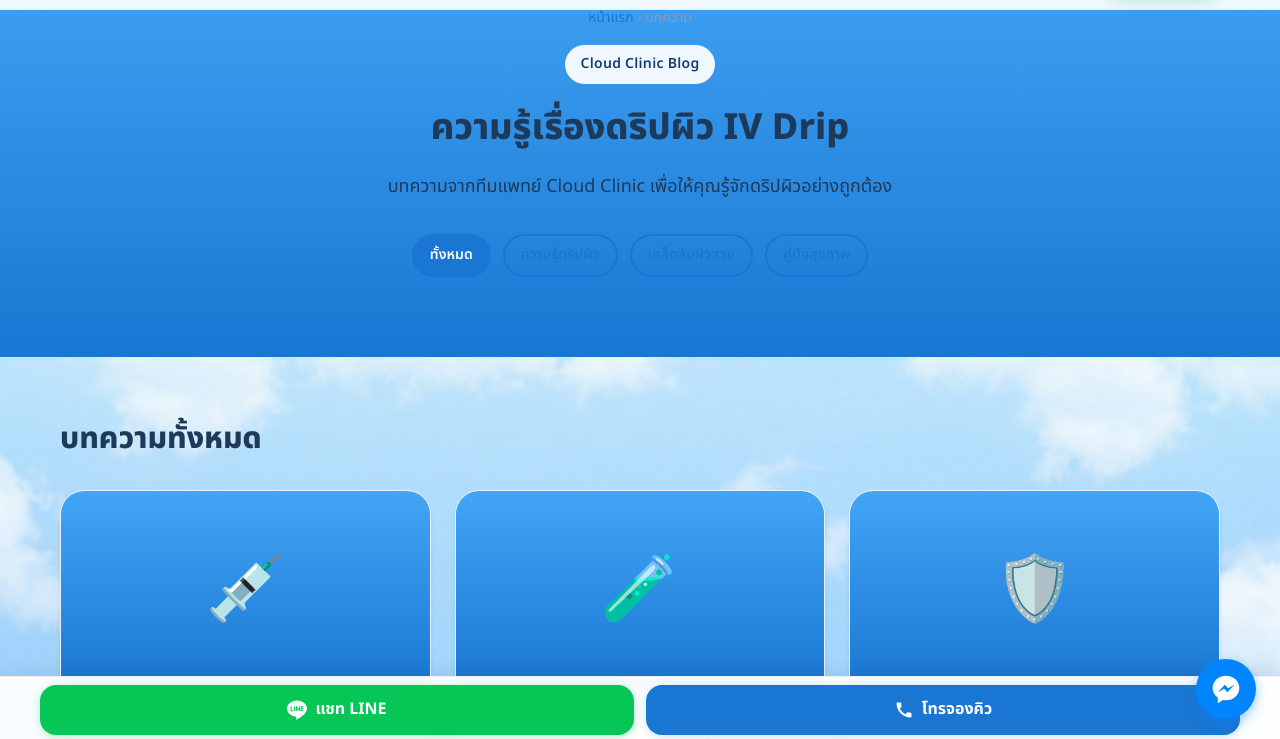
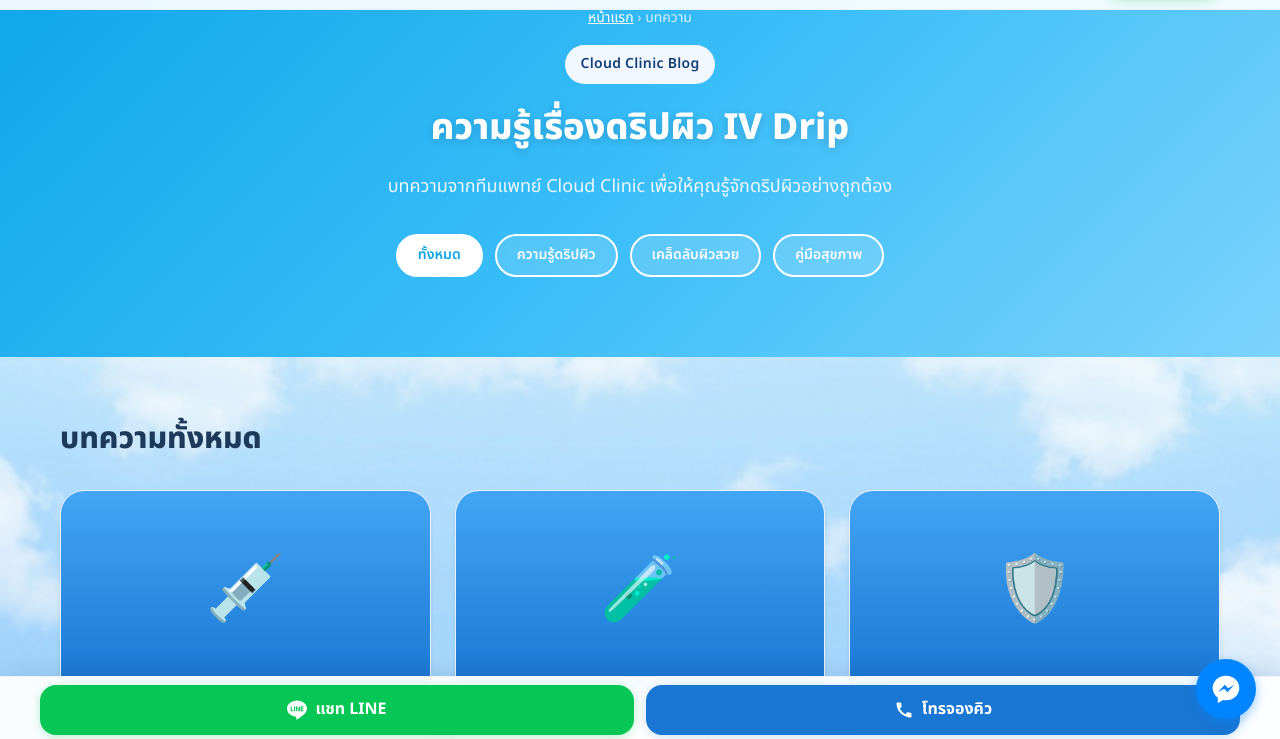
Before and after one commit to korrakottum-code/cloudclinic, a website built with Vite: page blog/index.html in a window 1280 px wide. Shown: the part 57-796 px from the top of the page. Built offline with nearby package versions, Linux system fonts and the light colour scheme.

Commit message:
fix: Blog hero - improve button visibility and color contrast on blue background

```diff
--- a/blog/index.html
+++ b/blog/index.html
@@ -44,12 +44,12 @@
   <link rel="preconnect" href="https://fonts.gstatic.com" crossorigin>
   <link href="https://fonts.googleapis.com/css2?family=Noto+Sans+Thai:wght@400;600;700;800&family=Inter:wght@400;600;700&display=swap" rel="stylesheet">
   <style>
-    .blog-hero { background: var(--gradient-sky); padding: var(--space-16) 0 var(--space-12); text-align: center; }
-    .blog-hero__title { font-size: var(--text-4xl); font-weight: 800; color: var(--color-text); margin-bottom: var(--space-4); }
-    .blog-hero__subtitle { font-size: var(--text-lg); color: var(--color-text-light); max-width: 600px; margin: 0 auto; }
+    .blog-hero { background: linear-gradient(135deg, #0ea5e9 0%, #38bdf8 50%, #7dd3fc 100%); padding: var(--space-16) 0 var(--space-12); text-align: center; }
+    .blog-hero__title { font-size: var(--text-4xl); font-weight: 800; color: white; margin-bottom: var(--space-4); text-shadow: 0 2px 8px rgba(0,0,0,0.15); }
+    .blog-hero__subtitle { font-size: var(--text-lg); color: rgba(255,255,255,0.9); max-width: 600px; margin: 0 auto; }
     .blog-categories { display: flex; gap: var(--space-3); justify-content: center; flex-wrap: wrap; margin: var(--space-8) 0; }
-    .blog-category-btn { padding: var(--space-2) var(--space-4); border-radius: var(--radius-full); border: 2px solid var(--color-primary); color: var(--color-primary); font-weight: 600; cursor: pointer; transition: all 0.2s; text-decoration: none; font-size: var(--text-sm); }
-    .blog-category-btn:hover, .blog-category-btn.active { background: var(--color-primary); color: white; }
+    .blog-category-btn { padding: var(--space-2) var(--space-5); border-radius: var(--radius-full); border: 2px solid white; color: white; font-weight: 600; cursor: pointer; transition: all 0.2s; text-decoration: none; font-size: var(--text-sm); background: rgba(255,255,255,0.15); backdrop-filter: blur(4px); }
+    .blog-category-btn:hover, .blog-category-btn.active { background: white; color: #0ea5e9; border-color: white; }
     .blog-grid { display: grid; grid-template-columns: repeat(auto-fill, minmax(320px, 1fr)); gap: var(--space-6); margin-top: var(--space-8); }
     .blog-card { background: white; border-radius: var(--radius-2xl); overflow: hidden; box-shadow: var(--shadow-md); transition: transform 0.3s, box-shadow 0.3s; text-decoration: none; color: inherit; display: flex; flex-direction: column; border: 1px solid var(--color-border-light); }
     .blog-card:hover { transform: translateY(-6px); box-shadow: var(--shadow-xl); }
@@ -74,8 +74,8 @@
     <!-- Hero -->
     <section class="blog-hero">
       <div class="container">
-        <nav style="font-size:var(--text-sm); color:var(--color-text-muted); margin-bottom:var(--space-4);">
-          <a href="/" style="color:var(--color-primary);">หน้าแรก</a> › <span>บทความ</span>
+        <nav style="font-size:var(--text-sm); color:rgba(255,255,255,0.8); margin-bottom:var(--space-4);">
+          <a href="/" style="color:white; text-decoration:underline;">หน้าแรก</a> › <span>บทความ</span>
         </nav>
         <div class="section-badge animate-on-scroll">Cloud Clinic Blog</div>
         <h1 class="blog-hero__title animate-on-scroll">ความรู้เรื่องดริปผิว IV Drip</h1>
```
Also changed, not shown: dist/blog/index.html.
